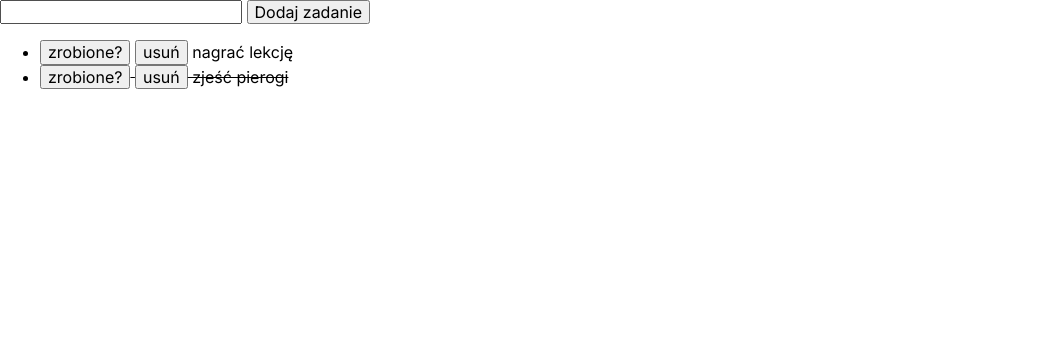
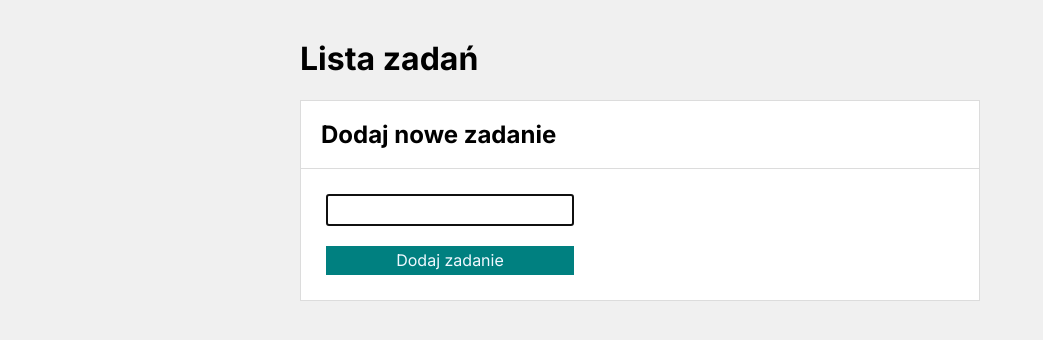
Before and after one commit to Daniel-Czarnocki/task_list, a plain HTML site: page index.html in a window 1280 px wide. Shown: the whole page, without its empty margins (0-1043 px from the left). Drawn offline with nearby package versions, Linux system fonts and the light colour scheme.

Commit message:
updates in styles

```diff
--- a/css/style.css
+++ b/css/style.css
@@ -6,6 +6,61 @@ html {
     box-sizing: inherit;
 }
 
-.body {
+body {
     font-family: "Inter", sans-serif;
+    background-color: rgb(240, 240, 240);
 }
+
+.container {
+    display: block;
+    max-width: 720px;
+    margin: 0 auto;
+    word-break: break-word;
+    padding: 20px;
+    }
+
+.section {
+    padding: 0px 20px 0px 20px;
+    max-width: 1000px;
+    background: rgb(255, 255, 255);
+    border: 1px solid rgb(220, 220, 220);
+}
+
+
+.form {
+    display: grid;
+    grid-template-columns: repeat (auto-fill, minmax(120px, 1fr));
+    grid-column-gap: 20px;
+    grid-row-gap: 20px;
+    justify-content: space-between;
+    background: rgb(255, 255, 255);
+    border: 1px solid rgb(220, 220, 220);
+    padding: 25px;
+    margin: 0px -21px -20px;
+
+}
+
+.form__field {
+
+    padding: 5px;
+}
+
+
+.tasks {
+
+}
+
+.form__button {
+    background-color: teal;
+    color: aliceblue;
+    border: none;
+    padding: 5px;
+}
+
+.tasks__item {
+    text-decoration: none;
+}
+
+.tasks__item--done {
+    text-decoration: line-through;
+}
--- a/index.html
+++ b/index.html
@@ -18,14 +18,30 @@
     <script src="js/script.js" defer></script>
 </head>
 
-<body class="body">
-    <form class="js-form">
-        <input class="js-newTask">
-        <button>Dodaj zadanie</button>
-    </form>
+<body>
 
-    <ul class="js-tasks"></ul>
+    <main class ="container">
+        <header>
+            <h1>Lista zadań</h1>
+        </header>
 
+
+        <section class="section">
+            <h2> Dodaj nowe zadanie </h2>
+
+            <form class="js-form form">
+                <input class="js-newTask form__field" autofocus>
+                <button class="form__button">Dodaj zadanie</button>
+            </form>
+
+            <ul class="tasks js-tasks"></ul>
+        </section>
+
+    </main>
 </body>
 
+
+
+
+
 </html>
--- a/js/script.js
+++ b/js/script.js
@@ -1,13 +1,13 @@
 {
     const tasks = [
-        {
+        /*{
             content: "nagrać lekcję",
             done: false,
         },
         {
             content: "zjeść pierogi",
             done: true,
-        },
+        },*/
     ];
 
     const addNewTask = (newTaskContent) => {
@@ -51,7 +51,7 @@
         for (const task of tasks) {
             htmlString += `
             <li
-                ${task.done ? " style=\"text-decoration: line-through\"" : ""}
+                class="tasks__item${task.done ? " tasks__item--done" : ""}"
             >
                 <button class="js-done">zrobione?</button>
                 <button class="js-remove">usuń</button>
```
